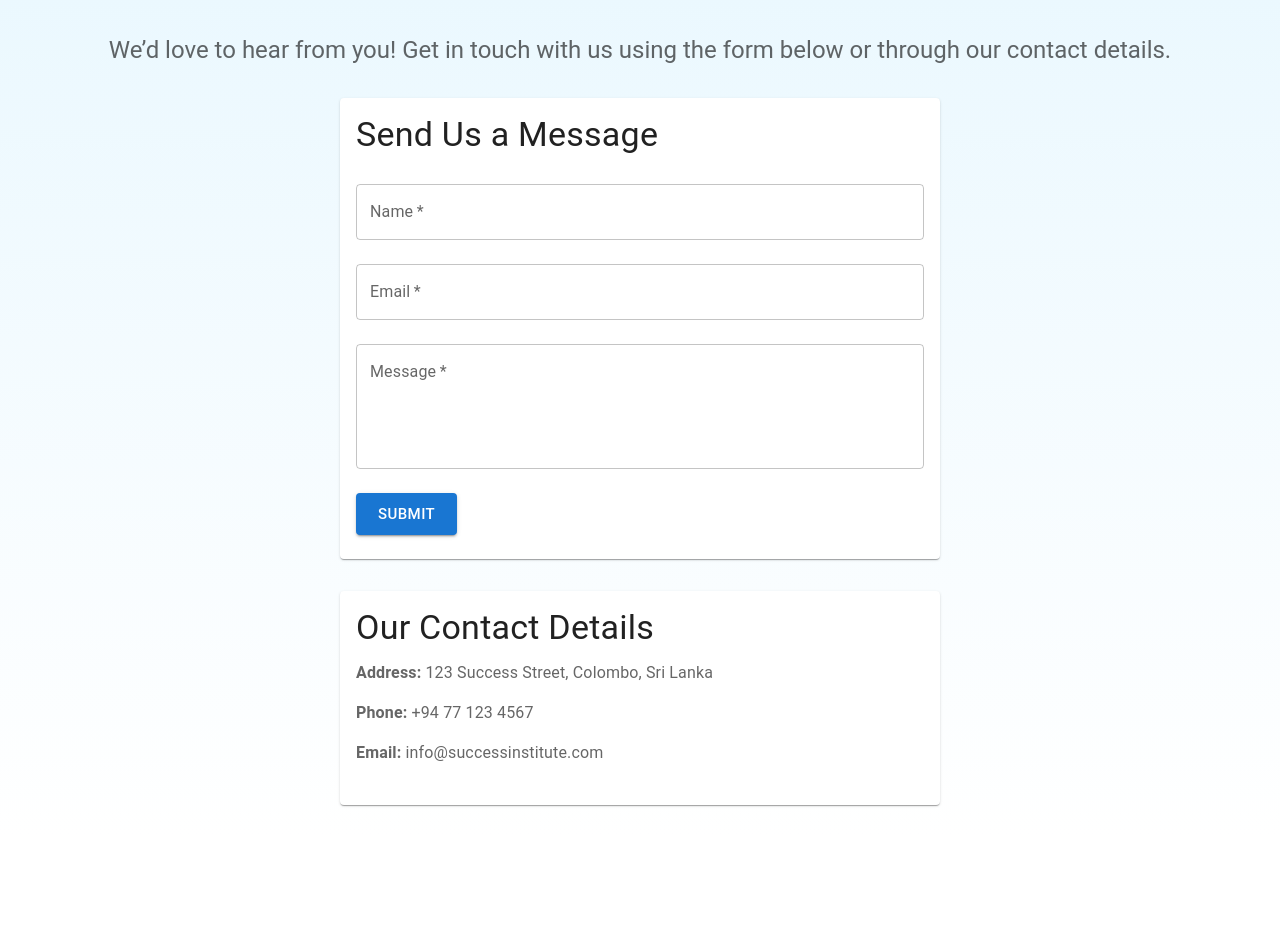
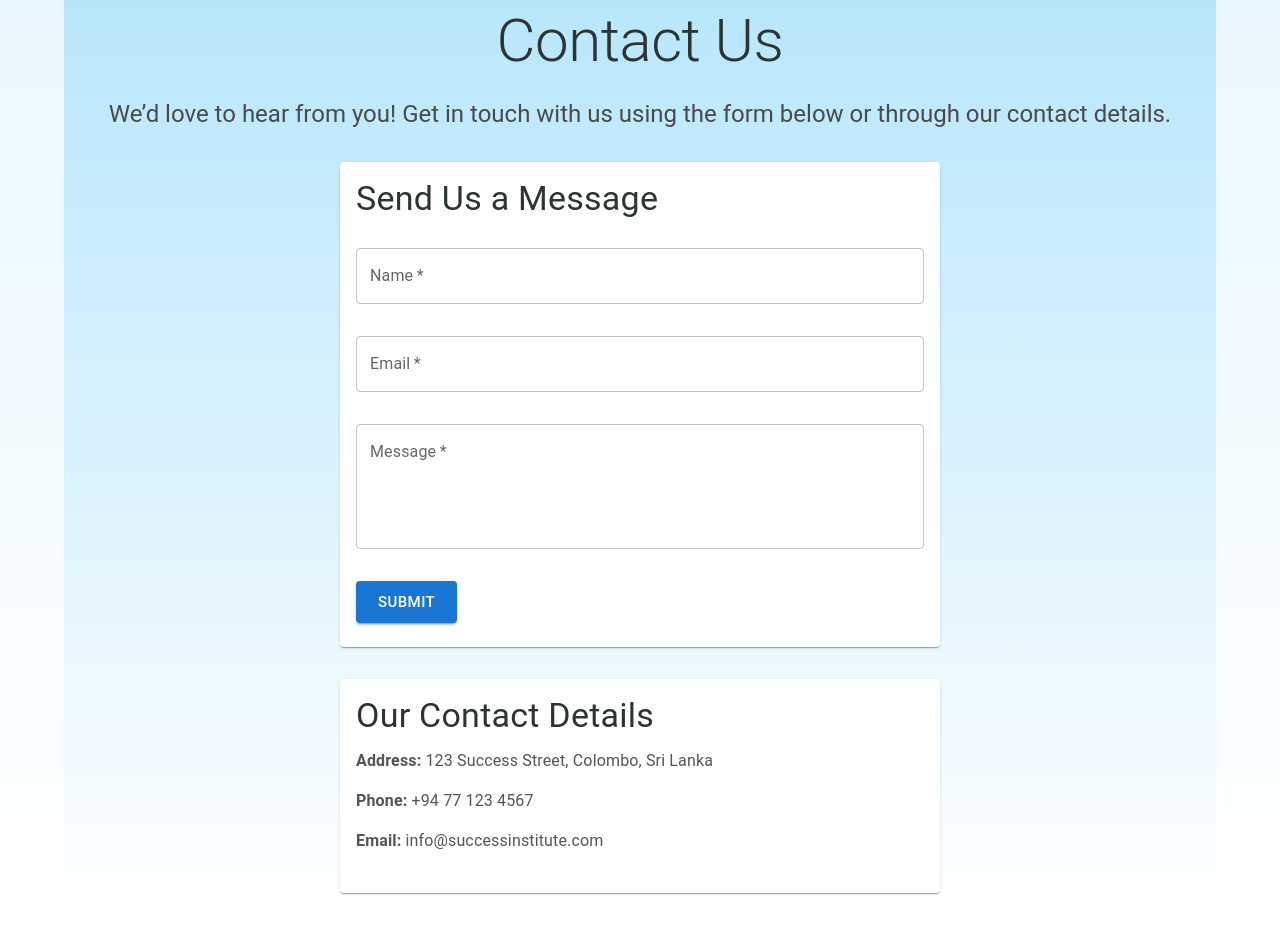
Before and after one commit to Threadstone15/RAD_with_MERN, a React (Create React App) app in the folder frontend/: page / in a window 1280 px wide. Shown: the part 2395-3328 px from the top of the page. Before the commit the page ends 3232 px from the top, so only its background shows below. Built offline with nearby package versions, Linux system fonts and the light colour scheme.

Commit message:
final frontend

```diff
--- a/frontend/src/components/ContactHome.js
+++ b/frontend/src/components/ContactHome.js
@@ -2,6 +2,7 @@ import {
   Container,
   Typography,
   Box,
+  Grid,
   TextField,
   Button,
   Card,
@@ -53,30 +54,63 @@ const Contact = () => {
 
   return (
     <div>
+      <Box
+        sx={{
+          background: "linear-gradient(to bottom, #b3e5fc, white)", // Light blue to white gradient
+          minHeight: "100vh",
+          paddingTop: 4,
+          paddingBottom: 4,
+          color: "#333", // Default text color
+        }}
+      >
         <Container maxWidth="lg">
           <Box my={4} textAlign="center">
-          <Typography variant="h2" component="h1" gutterBottom>
+            <Typography
+              variant="h2"
+              component="h1"
+              gutterBottom
+              sx={{ color: "#2d3436" }}
+            >
               Contact Us
             </Typography>
-          <Typography variant="h5" color="textSecondary" paragraph>
+            <Typography
+              variant="h5"
+              color="textSecondary"
+              paragraph
+              sx={{ color: "#4a4a4a" }}
+            >
               We’d love to hear from you! Get in touch with us using the form
               below or through our contact details.
             </Typography>
           </Box>
-        {/* Form Section */}
+
           <Box display="flex" justifyContent="center" mb={4}>
-          <Card style={{ maxWidth: 600, width: "100%" }}>
+            <Card
+              sx={{
+                maxWidth: 600,
+                width: "100%",
+                transition: "transform 0.3s ease, box-shadow 0.3s ease",
+                "&:hover": {
+                  transform: "scale(1.05)",
+                  boxShadow: "0 8px 16px rgba(0, 0, 0, 0.2)",
+                },
+              }}
+            >
               <CardContent>
-              <Typography variant="h4" gutterBottom>
+                <Typography variant="h4" gutterBottom sx={{ color: "#2d3436" }}>
                   Send Us a Message
                 </Typography>
-              <form>
+                <form onSubmit={handleSubmit}>
                   <TextField
                     fullWidth
                     label="Name"
                     variant="outlined"
                     margin="normal"
                     required
+                    name="name"
+                    value={formData.name}
+                    onChange={handleChange}
+                    sx={{ mb: 2 }}
                   />
                   <TextField
                     fullWidth
@@ -85,6 +119,10 @@ const Contact = () => {
                     variant="outlined"
                     margin="normal"
                     required
+                    name="email"
+                    value={formData.email}
+                    onChange={handleChange}
+                    sx={{ mb: 2 }}
                   />
                   <TextField
                     fullWidth
@@ -94,6 +132,10 @@ const Contact = () => {
                     multiline
                     rows={4}
                     required
+                    name="message"
+                    value={formData.message}
+                    onChange={handleChange}
+                    sx={{ mb: 2 }}
                   />
                   <Button
                     variant="contained"
@@ -109,26 +151,66 @@ const Contact = () => {
             </Card>
           </Box>
 
+          <Snackbar
+            open={showSnackbar}
+            autoHideDuration={6000}
+            onClose={handleSnackbarClose}
+          >
+            <Alert
+              onClose={handleSnackbarClose}
+              severity={errorMessage ? "error" : "success"}
+            >
+              {errorMessage || "Feedback given successfully"}
+            </Alert>
+          </Snackbar>
+
           {/* Contact Details Section */}
           <Box display="flex" justifyContent="center" mt={4}>
-          <Card style={{ maxWidth: 600, width: "100%" }}>
+            <Card
+              sx={{
+                maxWidth: 600,
+                width: "100%",
+                transition: "transform 0.3s ease, box-shadow 0.3s ease",
+                "&:hover": {
+                  transform: "scale(1.05)",
+                  boxShadow: "0 8px 16px rgba(0, 0, 0, 0.2)",
+                },
+              }}
+            >
               <CardContent>
-              <Typography variant="h4" gutterBottom>
+                <Typography variant="h4" gutterBottom sx={{ color: "#2d3436" }}>
                   Our Contact Details
                 </Typography>
-              <Typography variant="body1" color="textSecondary" paragraph>
-                <strong>Address:</strong> 123 Success Street, Colombo, Sri Lanka
+                <Typography
+                  variant="body1"
+                  color="textSecondary"
+                  paragraph
+                  sx={{ color: "#555" }}
+                >
+                  <strong>Address:</strong> 123 Success Street, Colombo, Sri
+                  Lanka
                 </Typography>
-              <Typography variant="body1" color="textSecondary" paragraph>
+                <Typography
+                  variant="body1"
+                  color="textSecondary"
+                  paragraph
+                  sx={{ color: "#555" }}
+                >
                   <strong>Phone:</strong> +94 77 123 4567
                 </Typography>
-              <Typography variant="body1" color="textSecondary" paragraph>
+                <Typography
+                  variant="body1"
+                  color="textSecondary"
+                  paragraph
+                  sx={{ color: "#555" }}
+                >
                   <strong>Email:</strong> info@successinstitute.com
                 </Typography>
               </CardContent>
             </Card>
           </Box>
         </Container>
+      </Box>
     </div>
   );
 };
```
Lines whose indentation alone changed are shown as unchanged.
